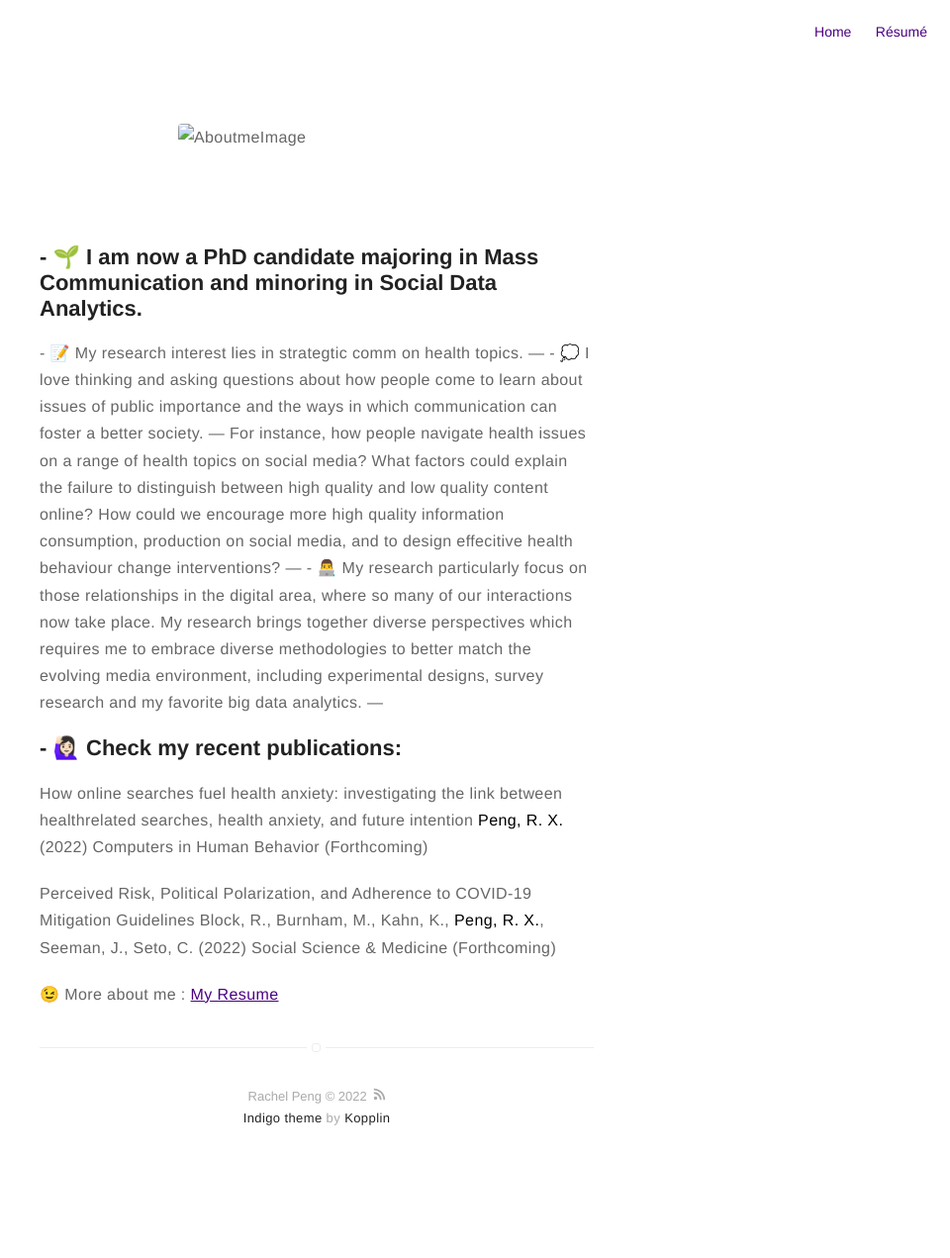
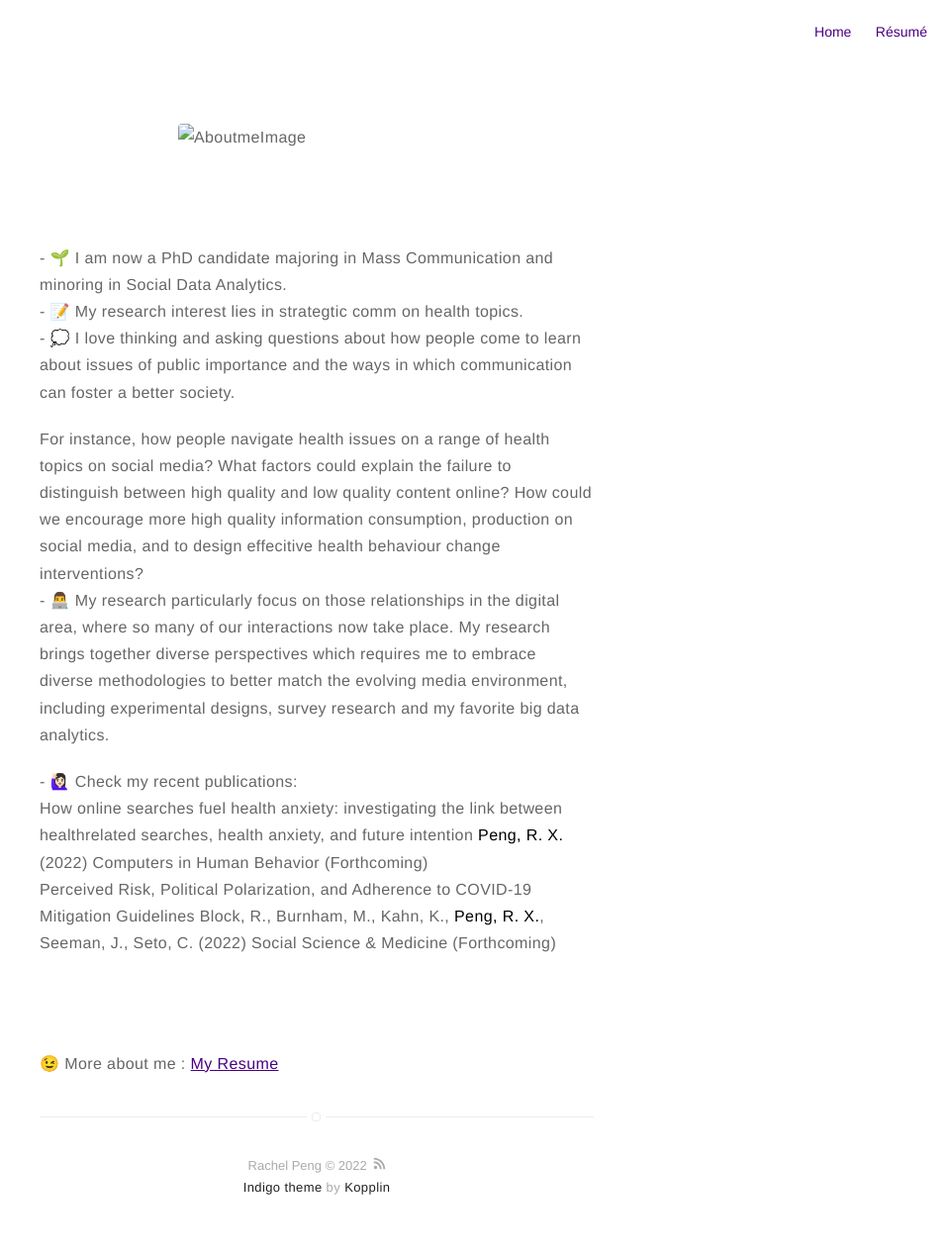
Before and after one commit to rxpeng/rxpeng, a Jekyll site: the page built from about.md, in a window 1280 px wide. Shown: the whole page at 99% size, without its empty margins (320-1280 px from the left). Built offline with Jekyll 4.4.1, drawn with Linux system fonts in a browser that asks for light colours; before the commit the page ends 1201 px from its top, so only the background shows below that.

Commit message:
Update about.md

```diff
--- a/about.md
+++ b/about.md
@@ -10,26 +10,27 @@ layout: page
 <p> </p>
 
 \- 🌱  I am now a PhD candidate majoring in Mass Communication and minoring in Social Data Analytics.
----
+<br />
 \- 📝  My research interest lies in strategtic comm on health topics.
----
+<br />
 \- 💭  I love thinking and asking questions about how people come to learn about issues of public importance and the ways in which communication can foster a better society.
----
+
   For instance, how people navigate health issues on a range of health topics on social media? What factors could explain the failure to distinguish between high quality and low quality content online? How could we encourage more high quality information consumption, production on social media, and to design effecitive health behaviour change interventions?
----
+<br />
 \- 👨‍💻 My research particularly focus on those relationships in the digital area, where so many of our interactions now take place. My research brings together diverse perspectives which requires me to embrace diverse methodologies to better match the evolving media environment, including experimental designs, survey research and my favorite big data analytics.
----
+<br />
 
 \-  🙋🏻‍♀️ Check my recent publications:
----
+<br />
 How online searches fuel health anxiety: investigating the link between healthrelated searches, health anxiety, and future intention
 **Peng, R. X.** (2022)
 Computers in Human Behavior (Forthcoming)
-<p></p>
+<br />
 Perceived Risk, Political Polarization, and Adherence to COVID-19 Mitigation Guidelines
 Block, R., Burnham, M., Kahn, K., **Peng, R. X.**, Seeman, J., Seto, C. (2022)
 Social Science & Medicine (Forthcoming)
-<p></p>
-<p></p>
-<p></p>
+
+<br />
+<br />
+
 😉  More about me : [My Resume](https://drive.google.com/file/d/1urVL-0s1iProsMHJf3vtetwP9QOn4jPa/view?usp=sharing)
```
